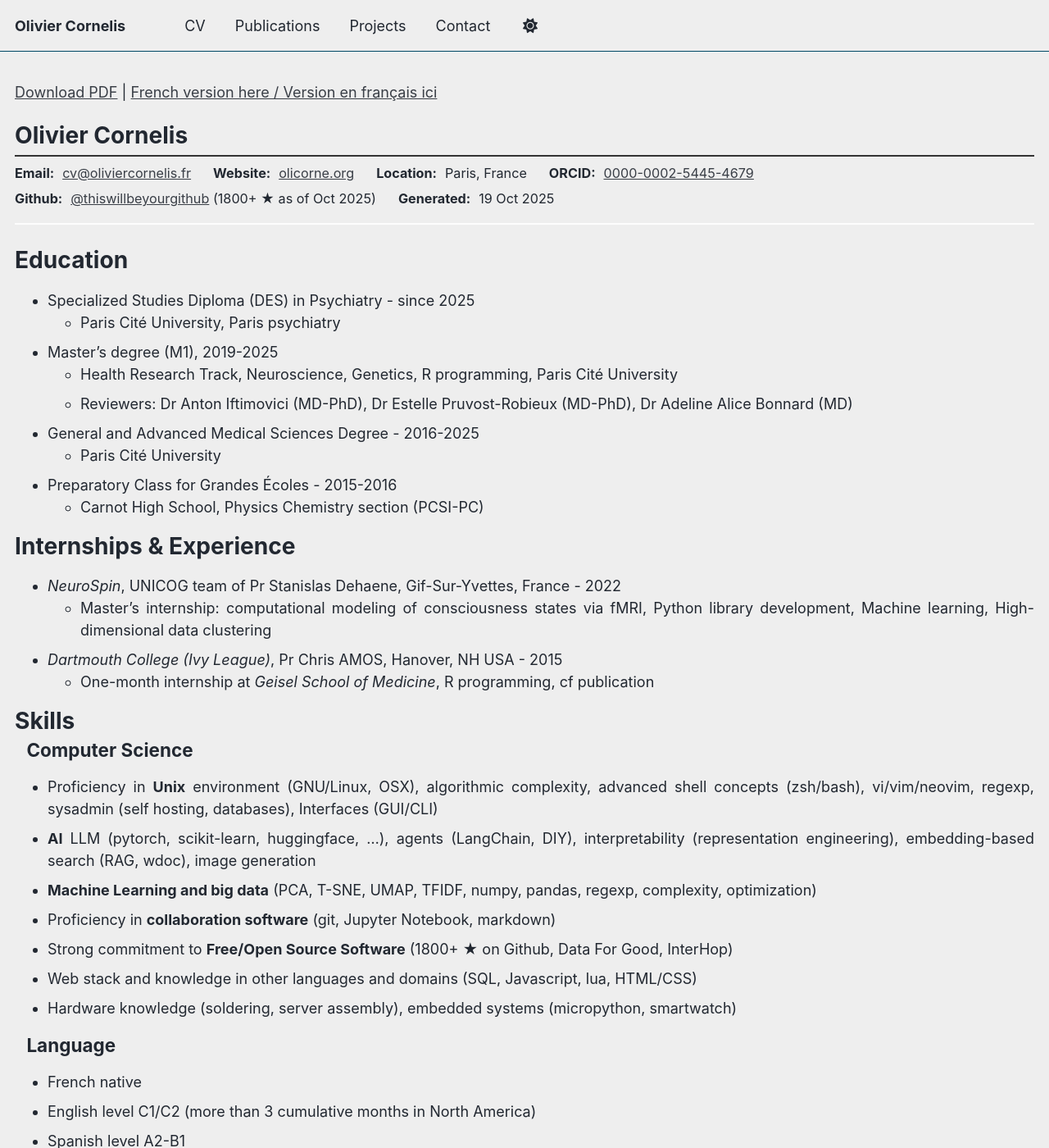
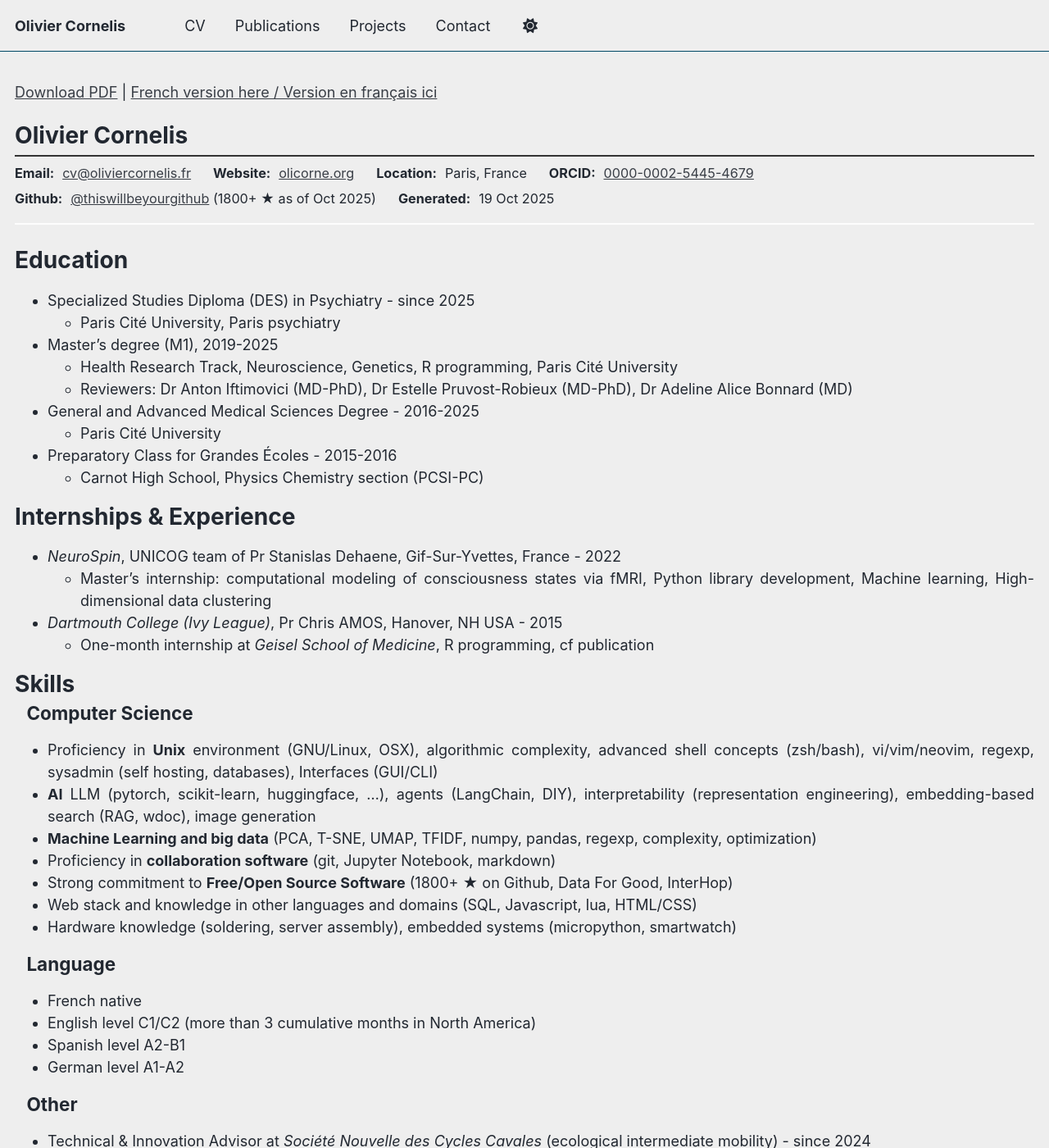
Before and after one commit to thiswillbeyourgithub/website, a Jekyll site: the page built from _pages/cv_en.md, in a window 1280 px wide and 1400 px high. Shown: the whole window at 82% size. Built offline with Jekyll 4.4.1, drawn with Linux system fonts in a browser that asks for light colours; a script that is not in the unit is left out.

Commit message:
better spacing for lines
Signed-off-by: thiswillbeyourgithub <26625900+thiswillbeyourgithub@users.noreply.github.com>

```diff
--- a/assets/css/cv-layout.css
+++ b/assets/css/cv-layout.css
@@ -23,7 +23,7 @@ h2 {
 }
 
 /* Remove extra spacing from nested lists */
-ul ul, ol ul, ul ol, ol ol {
+ul ul, ol ul, ul ol, ol ol, ul li {
   margin-top: 0.0rem;
   margin-bottom: 0.0rem;
   padding-top: 0.0rem;
```
